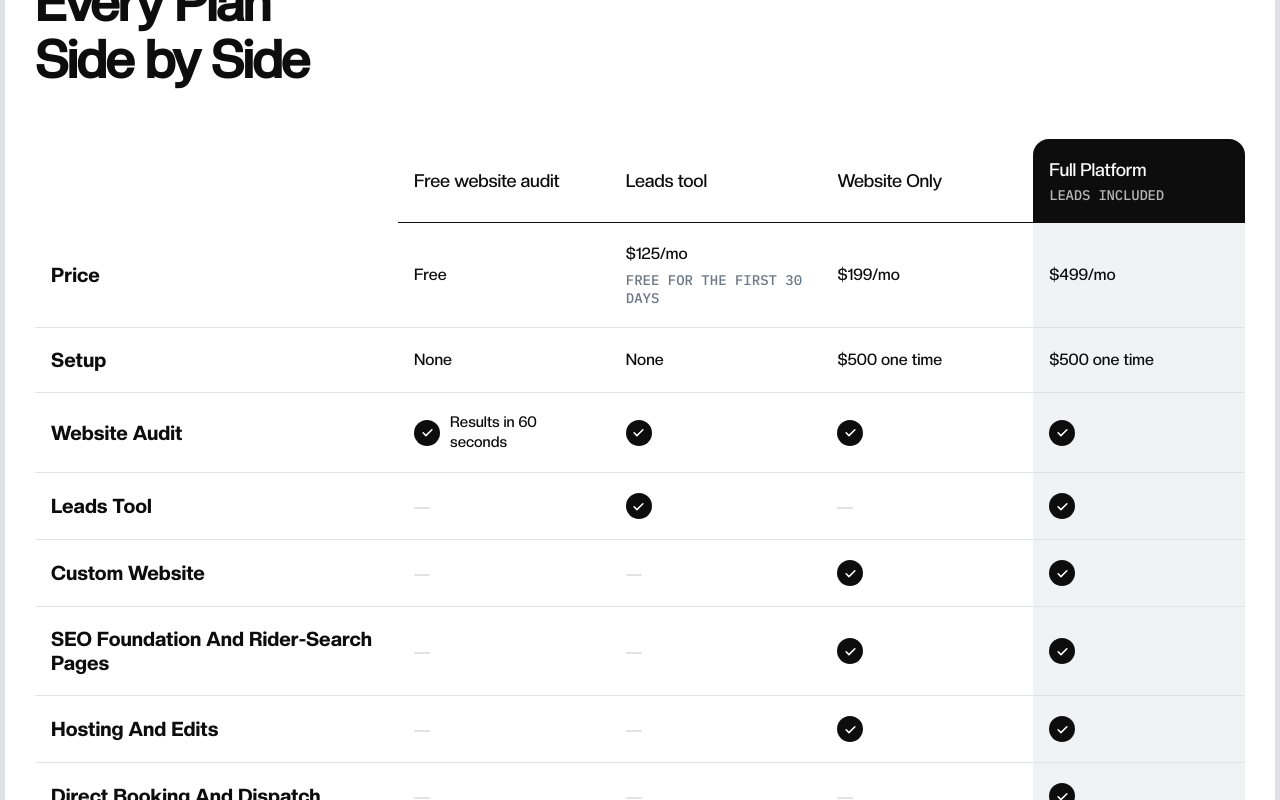
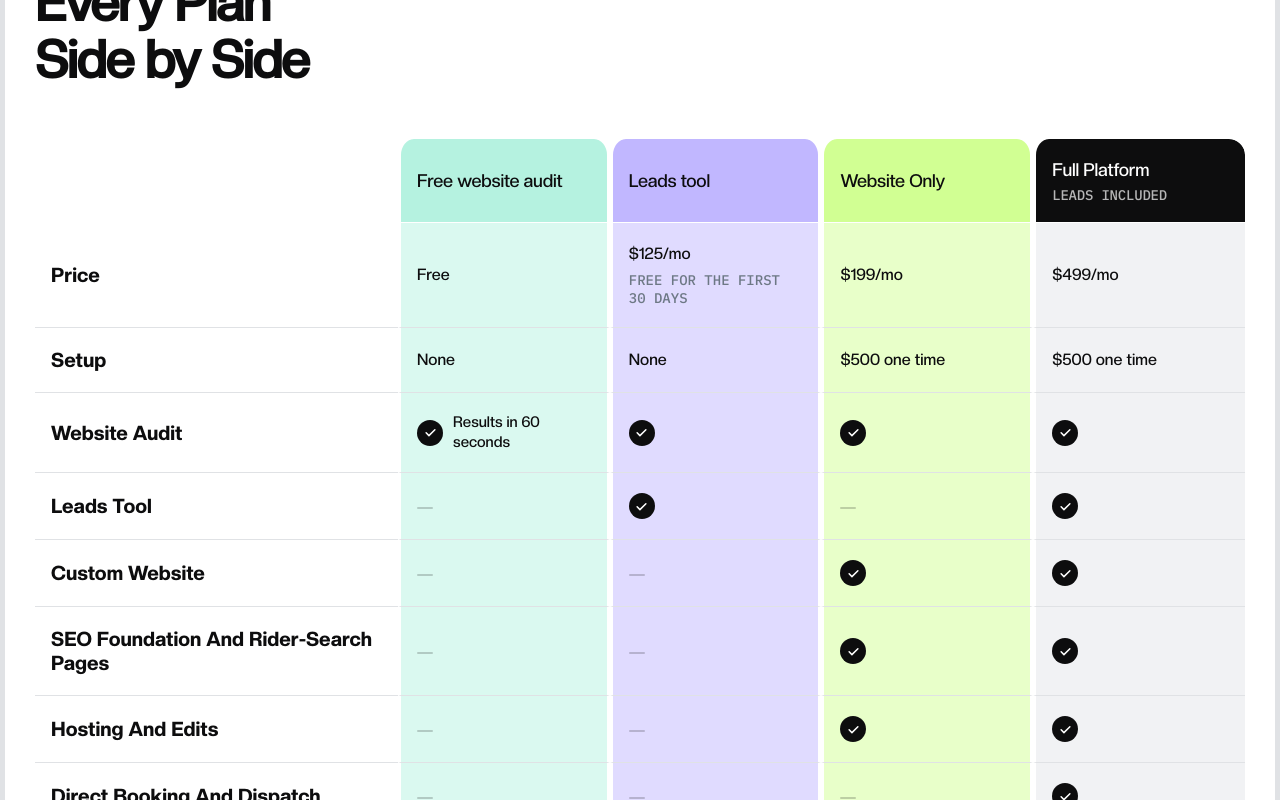
Before and after one commit to ChristianWare/fnf_27, a Next.js app: page /pricing in a window 1280 px wide. Shown: the part 2060-2860 px from the top of the page. Built offline with nearby package versions, Linux system fonts and the light colour scheme.

Commit message:
Compare tables: accent color per column with lighter cells

```diff
--- a/src/app/globals.css
+++ b/src/app/globals.css
@@ -9,6 +9,11 @@
   --accent2: #c1b7ff;
   --accent3: #d1ff93;
   --accent4: #fff78b;
+  /* Lighter versions of the accents (half accent, half white), for
+     large areas like the comparison table cells. */
+  --accent1Light: #daf9f0;
+  --accent2Light: #e0dbff;
+  --accent3Light: #e8ffc9;
   --white: #ffffff;
 }
 
--- a/src/components/BookingPage/HowItCompares/HowItCompares.module.css
+++ b/src/components/BookingPage/HowItCompares/HowItCompares.module.css
@@ -63,14 +63,14 @@
   line-height: 1.2;
   letter-spacing: -0.2px;
   color: var(--black);
-  border-bottom: 1px solid var(--black) !important;
+  background-color: var(--tone);
+  border-radius: 1.6rem 1.6rem 0 0;
+  border-bottom: 1px solid transparent !important;
 }
 
-/* The Full Platform column stands out, like its card on the pricing page. */
+/* The Full Platform's head is black, like its card on the pricing page. */
 .featuredHead {
-  background-color: var(--black);
   color: var(--white);
-  border-radius: 1.6rem 1.6rem 0 0;
 }
 
 .badge {
@@ -83,12 +83,43 @@
   color: rgb(255 255 255 / 70%);
 }
 
-.featuredCell {
-  background-color: var(--light);
+/* ── Column colors ──
+   Each column's accent on its head, and the lighter version of it (both in
+   globals.css) on the cells under it. */
+.toneOne {
+  --tone: var(--accent1);
+  --toneLight: var(--accent1Light);
 }
 
-tbody tr:last-child .featuredCell {
+.toneTwo {
+  --tone: var(--accent2);
+  --toneLight: var(--accent2Light);
+}
+
+.toneFeatured {
+  --tone: var(--black);
+  --toneLight: var(--light);
+}
+
+.cell {
+  background-color: var(--toneLight);
+}
+
+tbody tr:last-child .cell {
   border-radius: 0 0 1.6rem 1.6rem;
+}
+
+/* A small gap between the columns, so each one reads as its own card. */
+.planHead,
+.cell {
+  border-left: 0.3rem solid transparent;
+  border-right: 0.3rem solid transparent;
+  background-clip: padding-box;
+}
+
+.planHead:last-child,
+.cell:last-child {
+  border-right-width: 0;
 }
 
 .rowLabel {
@@ -154,10 +185,12 @@ tbody tr:last-child .featuredCell {
   color: var(--white);
 }
 
+/* The selected column's colors: the accent on the head, the lighter
+   version behind the rows. */
 .panel {
   border-radius: 2rem;
   overflow: hidden;
-  background-color: var(--light);
+  background-color: var(--toneLight, var(--light));
 }
 
 .panelHead {
@@ -167,7 +200,7 @@ tbody tr:last-child .featuredCell {
   flex-wrap: wrap;
   gap: 1rem 2rem;
   padding: 2.2rem 2.4rem;
-  background-color: var(--light2);
+  background-color: var(--tone, var(--light2));
 }
 
 .panelName {
@@ -185,11 +218,7 @@ tbody tr:last-child .featuredCell {
   color: rgb(255 255 255 / 70%);
 }
 
-/* The Full Platform's panel gets the black header, like its column. */
-.panelFeatured .panelHead {
-  background-color: var(--black);
-}
-
+/* The Full Platform's panel has the black header, like its column. */
 .panelFeatured .panelName {
   color: var(--white);
 }
--- a/src/components/PricingPage/ComparePlans/ComparePlans.module.css
+++ b/src/components/PricingPage/ComparePlans/ComparePlans.module.css
@@ -63,14 +63,14 @@
   line-height: 1.2;
   letter-spacing: -0.2px;
   color: var(--black);
-  border-bottom: 1px solid var(--black) !important;
+  background-color: var(--tone);
+  border-radius: 1.6rem 1.6rem 0 0;
+  border-bottom: 1px solid transparent !important;
 }
 
-/* The Full Platform column stands out, like its card above. */
+/* The Full Platform's head is black, like its card above. */
 .featuredHead {
-  background-color: var(--black);
   color: var(--white);
-  border-radius: 1.6rem 1.6rem 0 0;
 }
 
 .badge {
@@ -83,12 +83,48 @@
   color: rgb(255 255 255 / 70%);
 }
 
-.featuredCell {
-  background-color: var(--light);
+/* ── Column colors ──
+   Each plan's accent on its head, and the lighter version of it (both in
+   globals.css) on the cells under it. */
+.toneOne {
+  --tone: var(--accent1);
+  --toneLight: var(--accent1Light);
 }
 
-tbody tr:last-child .featuredCell {
+.toneTwo {
+  --tone: var(--accent2);
+  --toneLight: var(--accent2Light);
+}
+
+.toneThree {
+  --tone: var(--accent3);
+  --toneLight: var(--accent3Light);
+}
+
+.toneFeatured {
+  --tone: var(--black);
+  --toneLight: var(--light);
+}
+
+.cell {
+  background-color: var(--toneLight);
+}
+
+tbody tr:last-child .cell {
   border-radius: 0 0 1.6rem 1.6rem;
+}
+
+/* A small gap between the columns, so each one reads as its own card. */
+.planHead,
+.cell {
+  border-left: 0.3rem solid transparent;
+  border-right: 0.3rem solid transparent;
+  background-clip: padding-box;
+}
+
+.planHead:last-child,
+.cell:last-child {
+  border-right-width: 0;
 }
 
 .rowLabel {
@@ -123,12 +159,13 @@ tbody tr:last-child .featuredCell {
   height: 1.5rem;
 }
 
+/* Dark at low opacity, so it shows on every column's color. */
 .dash {
   display: inline-block;
   width: 1.6rem;
   height: 2px;
   border-radius: 2px;
-  background-color: var(--light2);
+  background-color: rgb(13 13 14 / 20%);
   vertical-align: middle;
 }
 
@@ -208,10 +245,12 @@ tbody tr:last-child .featuredCell {
   color: var(--white);
 }
 
+/* The selected plan's colors: the accent on the head, the lighter version
+   behind the rows. */
 .panel {
   border-radius: 2rem;
   overflow: hidden;
-  background-color: var(--light);
+  background-color: var(--toneLight, var(--light));
 }
 
 .panelHead {
@@ -221,7 +260,7 @@ tbody tr:last-child .featuredCell {
   flex-wrap: wrap;
   gap: 1rem 2rem;
   padding: 2.2rem 2.4rem;
-  background-color: var(--light2);
+  background-color: var(--tone, var(--light2));
 }
 
 .panelName {
@@ -239,11 +278,7 @@ tbody tr:last-child .featuredCell {
   color: rgb(255 255 255 / 70%);
 }
 
-/* The Full Platform's panel gets the black header, like its column. */
-.panelFeatured .panelHead {
-  background-color: var(--black);
-}
-
+/* The Full Platform's panel has the black header, like its column. */
 .panelFeatured .panelName {
   color: var(--white);
 }
--- a/src/components/PricingPage/ComparePlans/ComparePlans.tsx
+++ b/src/components/PricingPage/ComparePlans/ComparePlans.tsx
@@ -6,11 +6,29 @@ import styles from "./ComparePlans.module.css";
 import EyeBrow from "@/components/shared/EyeBrow/EyeBrow";
 import Reveal from "@/components/shared/Reveal/Reveal";
 
+// Each column has its own color: the accent on its head and a lighter
+// version on the cells under it. The Full Platform stays black, like its
+// card.
 const plans = [
-  { id: "audit", name: "Free website audit", featured: false },
-  { id: "leads", name: "Leads tool", featured: false },
-  { id: "website", name: "Website Only", featured: false },
-  { id: "platform", name: "Full Platform", featured: true },
+  {
+    id: "audit",
+    name: "Free website audit",
+    featured: false,
+    tone: styles.toneOne,
+  },
+  { id: "leads", name: "Leads tool", featured: false, tone: styles.toneTwo },
+  {
+    id: "website",
+    name: "Website Only",
+    featured: false,
+    tone: styles.toneThree,
+  },
+  {
+    id: "platform",
+    name: "Full Platform",
+    featured: true,
+    tone: styles.toneFeatured,
+  },
 ];
 
 // The tabs open on the Full Platform, the plan the table highlights.
@@ -158,7 +176,7 @@ export default function ComparePlans() {
                     <th
                       key={p.id}
                       scope='col'
-                      className={`${styles.planHead} ${p.featured ? styles.featuredHead : ""}`}
+                      className={`${styles.planHead} ${p.tone} ${p.featured ? styles.featuredHead : ""}`}
                     >
                       {p.name}
                       {p.featured && (
@@ -177,7 +195,7 @@ export default function ComparePlans() {
                     {row.values.map((value, i) => (
                       <td
                         key={plans[i].id}
-                        className={plans[i].featured ? styles.featuredCell : ""}
+                        className={`${styles.cell} ${plans[i].tone}`}
                       >
                         <Cell value={value} />
                       </td>
@@ -214,7 +232,7 @@ export default function ComparePlans() {
             </div>
 
             <div
-              className={`${styles.panel} ${plan.featured ? styles.panelFeatured : ""}`}
+              className={`${styles.panel} ${plan.tone} ${plan.featured ? styles.panelFeatured : ""}`}
               role='tabpanel'
               id='compare-panel'
               aria-labelledby={`compare-tab-${plan.id}`}
```
Also changed, not shown: src/components/BookingPage/HowItCompares/HowItCompares.tsx (+24 -8 lines).
